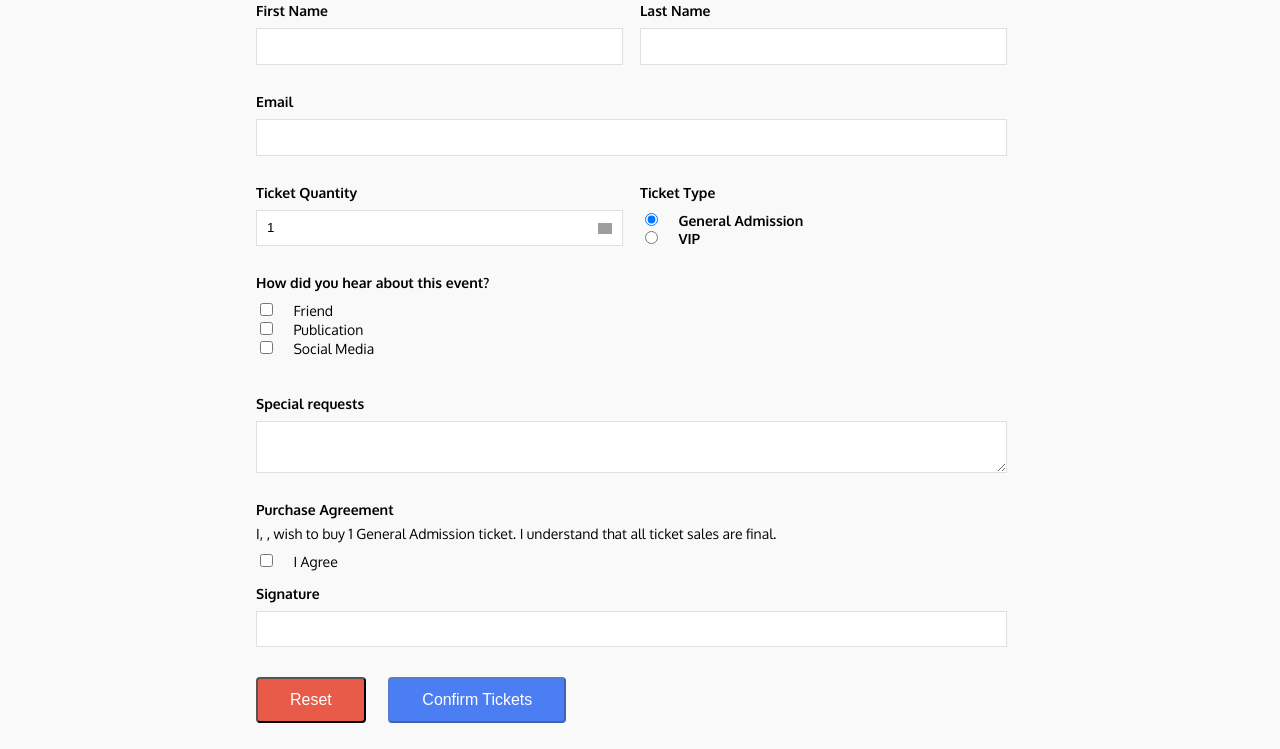
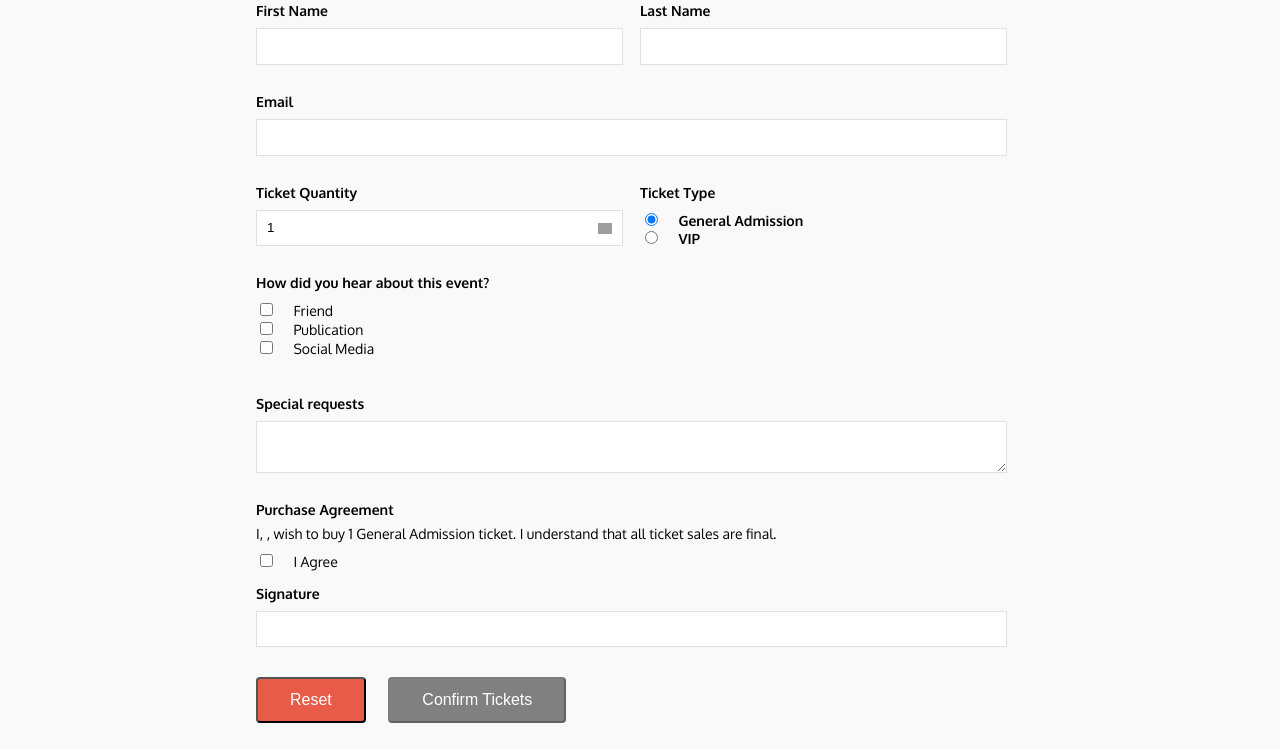
Before and after one commit to cassiopeian/cc-vue-ticketbox, a plain HTML site: page index.html in a window 1280 px wide. Shown: the part 322-1071 px from the top of the page. Drawn offline with nearby package versions, Linux system fonts and the light colour scheme; grey boxes are pictures that could not be loaded; a web font is replaced by a local one.

Commit message:
add v-bind:style to submit button
Bound background-color and cursor styles to the submit button.

```diff
--- a/index.html
+++ b/index.html
@@ -95,7 +95,7 @@
       </div>
       <div>
         <button type="reset" class="reset">Reset</button>
-        <button type="submit" v-bind:disabled="!formIsValid">Confirm Tickets</button>
+        <button type="submit" v-bind:disabled="!formIsValid" v-bind:style="{ 'background-color': submitButtonColor, cursor: submitButtonCursor }">Confirm Tickets</button>
       </div>
     </form>
   </div>
```
